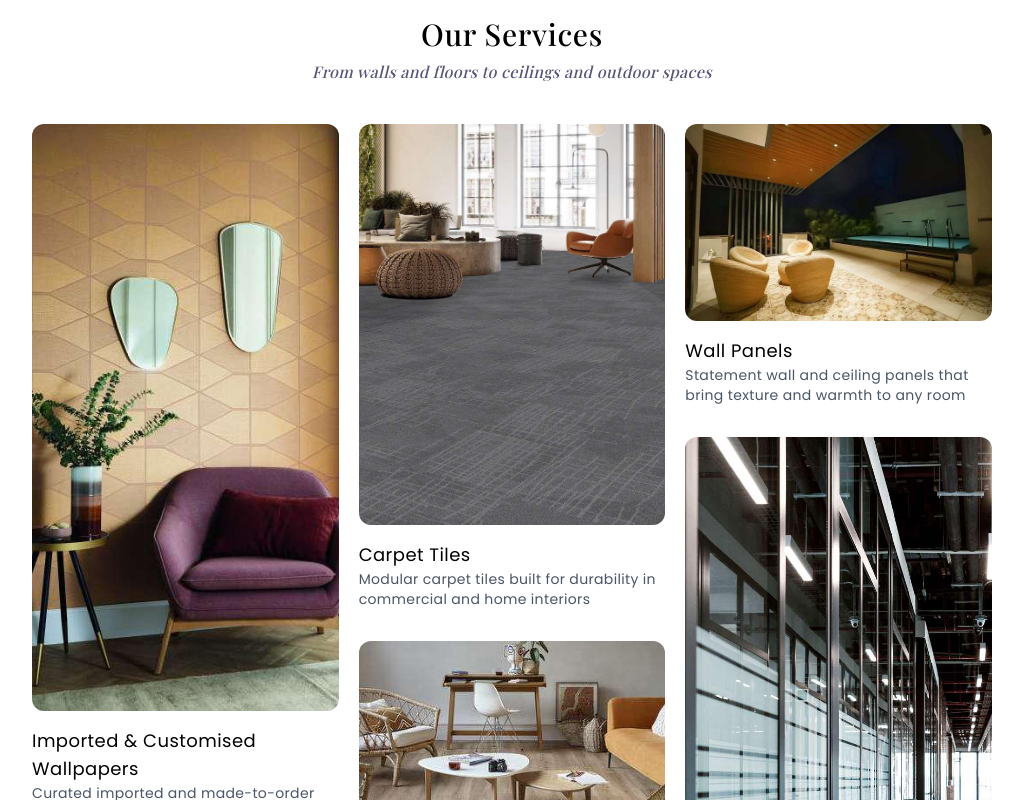
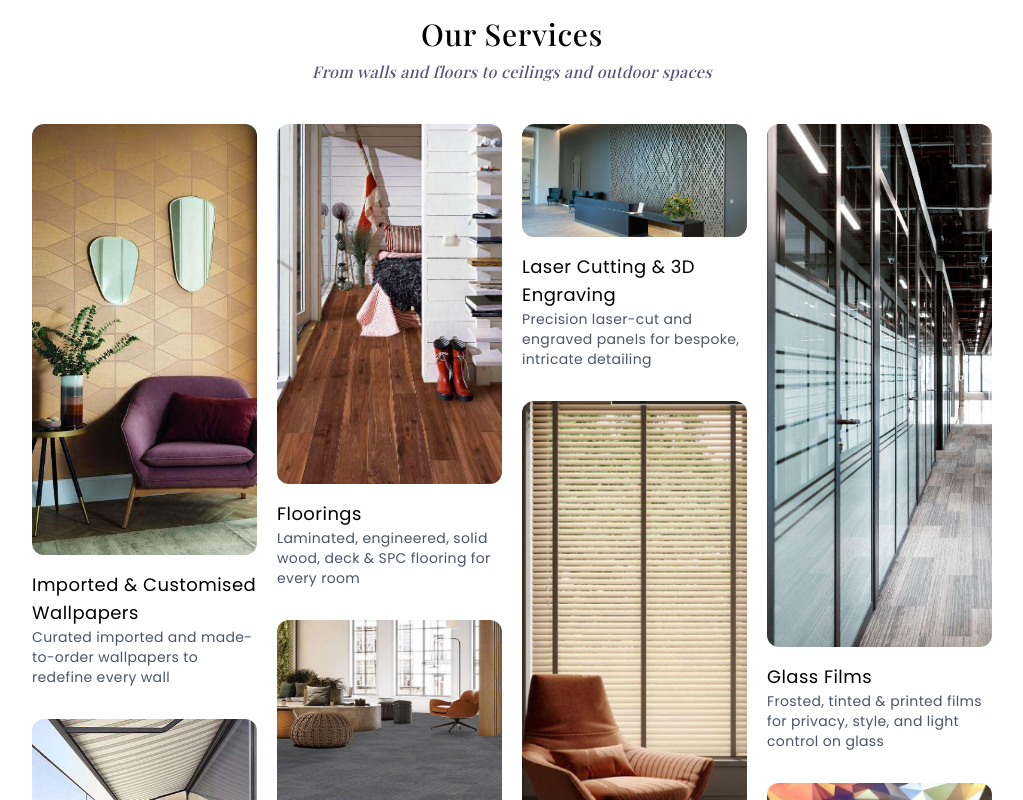
Before and after one commit to Ashish-Singh-Negi/Jay-Decor, a Next.js app: page / in a window 1280 px wide. Shown: the part 720-1520 px from the top of the page, without its empty margins (128-1151 px from the left). Built offline with nearby package versions, Linux system fonts and the light colour scheme.

Commit message:
rename: products to services

```diff
--- a/app/components/Products.tsx
+++ b/app/components/Services.tsx
@@ -12,7 +12,7 @@ import artificial_turf_img from "@/public/artifficial-turf-1.jpg";
 import glass_films_img from "@/public/glass-film-1.jpg";
 import stretch_ceiling_img from "@/public/stretch-celing-1.jpg";
 
-const productList = [
+const serviceList = [
   {
     slug: "wallpapers",
     img: wallpapers_img,
@@ -81,16 +81,16 @@ const productList = [
   },
 ];
 
-const Products = () => {
+const Services = () => {
   return (
     <section
-      aria-labelledby="products-heading"
+      aria-labelledby="services-heading"
       className="w-full bg-white py-14 md:py-24"
     >
       <div className="w-[90%] md:w-3/4 mx-auto">
         <div className="text-center mb-10">
           <h2
-            id="products-heading"
+            id="services-heading"
             className=" tracking-wide text-xl sm:text-2xl md:text-3xl font-medium font-heading"
           >
             Our Services
@@ -100,11 +100,11 @@ const Products = () => {
           </p>
         </div>
 
-        <div className="columns-1 sm:columns-2 lg:columns-3 gap-6 md:gap-x-5 md:gap-y-8">
-          {productList.map((category) => (
+        <div className="columns-2 md:columns-3 lg:columns-4 gap-6 md:gap-x-5 md:gap-y-8">
+          {serviceList.map((category) => (
             <Link
               key={category.slug}
-              href={`/products/${category.slug}`}
+              href={`/services/${category.slug}`}
               className="group block break-inside-avoid mb-6 md:mb-8"
             >
               <div className="relative w-full overflow-hidden rounded-xl">
@@ -129,4 +129,4 @@ const Products = () => {
   );
 };
 
-export default Products;
+export default Services;
--- a/app/page.tsx
+++ b/app/page.tsx
@@ -2,7 +2,7 @@ import About from "./components/About";
 import Footer from "./components/Footer";
 import Header from "./components/Header";
 import Hero from "./components/Hero";
-import Products from "./components/Products";
+import Services from "./components/Services";
 import MeetOurFounders from "./components/MeetOurFounders";
 import OurAssociates from "./components/OurAssociates";
 import SharedByOurCustomers from "./components/SharedByOurCustomers";
@@ -13,7 +13,7 @@ export default function Home() {
     <main className="h-dvh w-full">
       <Header />
       <Hero />
-      <Products />
+      <Services />
       <About />
       <OurAssociates />
       {/* <OurVisionMission /> */}
```
